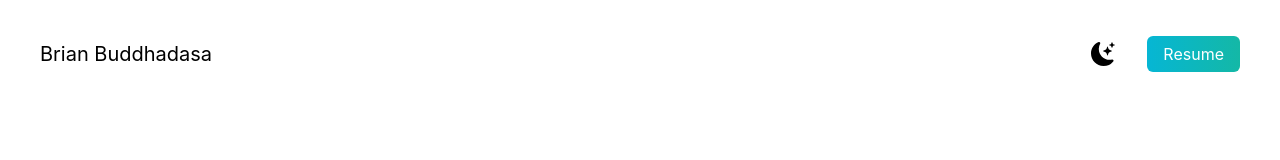
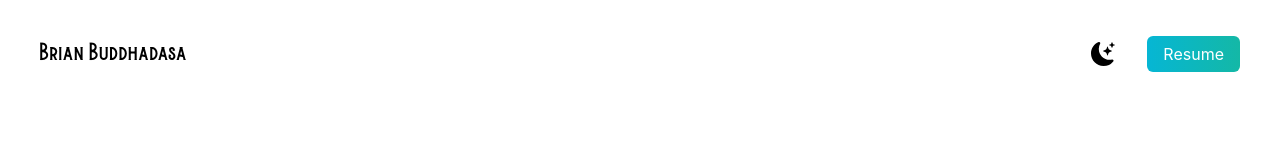
Before and after one commit to brianbud/portfolio, a Next.js app: page / in a window 1280 px wide. Shown: the top 160 px of the page. Built offline with nearby package versions, Linux system fonts and the light colour scheme.

Commit message:
font family to nav

```diff
--- a/pages/index.js
+++ b/pages/index.js
@@ -13,7 +13,7 @@
       <main className='bg-white px-10'>
         <section className='min-h-screen'>
           <nav className='py-10 mb-12 flex justify-between'>
-            <h1 className='text-xl'>Brian Buddhadasa</h1>
+            <h1 className='text-xl font-burtons'>Brian Buddhadasa</h1>
             <ul className='flex items-center'>
               <li><BsFillMoonStarsFill className='cursor-pointer text-2xl'/></li>
               <li><a className='bg-gradient-to-r from-cyan-500 to-teal-500 text-white px-4 py-2 rounded-md ml-8' href="#">Resume</a></li>
--- a/tailwind.config.js
+++ b/tailwind.config.js
@@ -5,7 +5,11 @@
     './components/**/*.{js,ts,jsx,tsx}',
   ],
   theme: {
-    extend: {},
+    extend: {
+      fontFamily: {
+        burtons: 'burtons',
+      },
+    },
   },
   plugins: [],
 };
```
